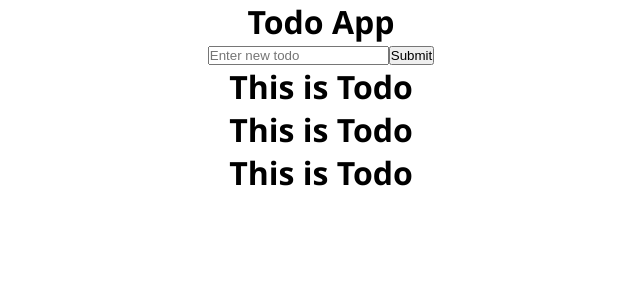
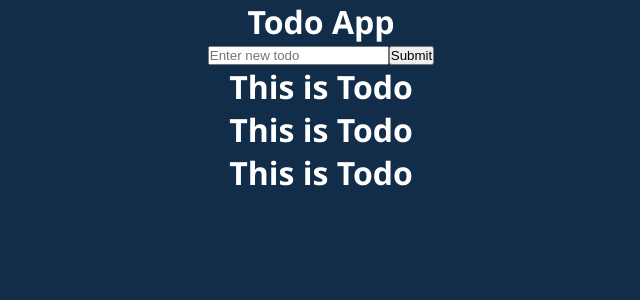
Before and after one commit to VolodymyrMamaevsky/ToDo, a React (Create React App) app: page / in a window 1280 px wide. Shown: the top 300 px of the page, without its empty margins (319-959 px from the left). Built offline with nearby package versions, Linux system fonts and the light colour scheme.

Commit message:
feat: add css style

```diff
--- a/src/App.js
+++ b/src/App.js
@@ -1,13 +1,15 @@
+import { useState } from 'react';
 import TodoForm from './components/Todos/TodoForm';
 import TodoList from './components/Todos/TodoList';
 import './App.css';
 
 function App() {
+	const [todos, setTodos] = useState([]);
 	return (
 		<div className="App">
 			<h1>Todo App</h1>
 			<TodoForm />
-			<TodoList />
+			<TodoList todos={todos} />
 		</div>
 	);
 }
--- a/src/components/Todos/TodoList.js
+++ b/src/components/Todos/TodoList.js
@@ -1,6 +1,6 @@
 import Todo from './Todo';
 
-function TodoList() {
+function TodoList({ todos }) {
 	return (
 		<>
 			<Todo />
--- a/src/index.css
+++ b/src/index.css
@@ -1,9 +1,11 @@
 * {
-  margin: 0;
-  padding: 0;
+	margin: 0;
+	padding: 0;
 }
 
 body {
-  font-family: 'Segoe UI', 'Roboto', 'Oxygen', 'Ubuntu', 'Cantarell',
-    'Fira Sans', 'Droid Sans', 'Helvetica Neue', sans-serif;
+	font-family: 'Segoe UI', 'Roboto', 'Oxygen', 'Ubuntu', 'Cantarell',
+		'Fira Sans', 'Droid Sans', 'Helvetica Neue', sans-serif;
+	color: white;
+	background-color: #112d49;
 }
```
